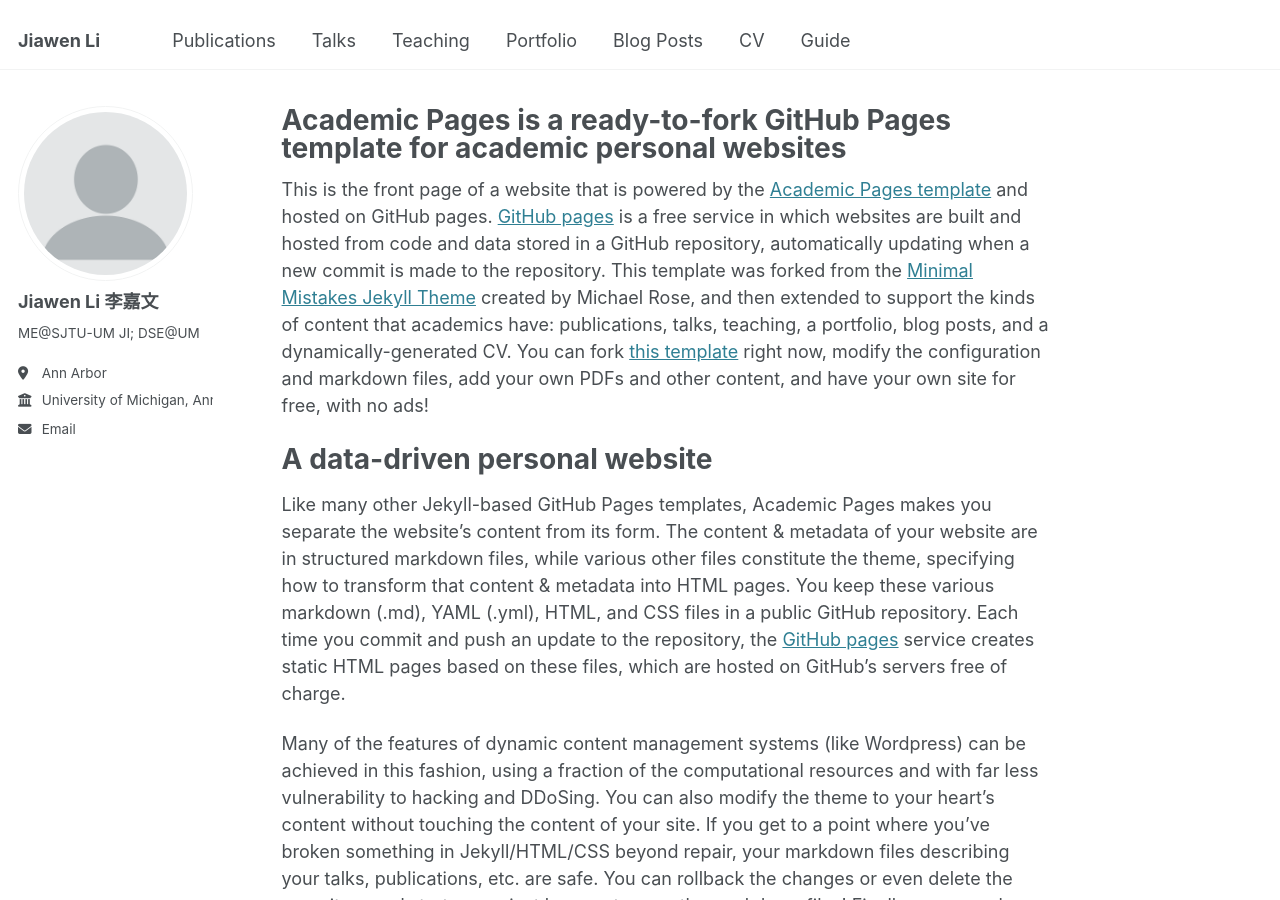
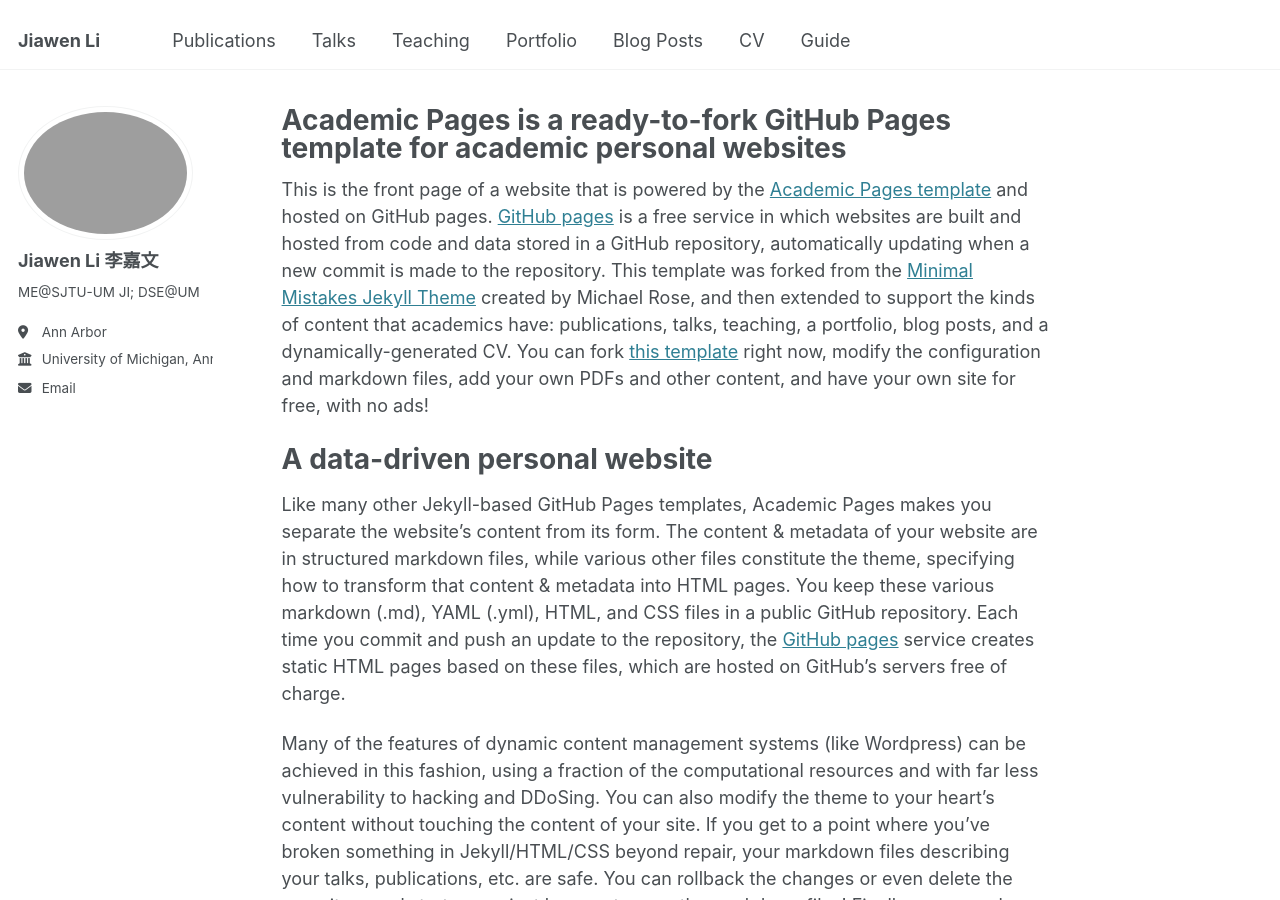
Before and after one commit to Jiawen-lee/Jiawen-lee.github.io, a Jekyll site: the page built from _pages/about.md, in a window 1280 px wide and 900 px high. Built offline with Jekyll 4.4.1, drawn with Linux system fonts in a browser that asks for light colours.

Commit message:
Update _config.yml

```diff
--- a/_config.yml
+++ b/_config.yml
@@ -22,7 +22,7 @@ repository               : "Jiawen-lee/Jiawen-lee.github.io"
 #               Additional customization can be done by editing /_includes/author-profile.html
 author:
   # Biographic information
-  avatar           : "profile.png"
+  avatar           : "IMG_7678.JPG"
   name             : "Jiawen Li 李嘉文"
   pronouns         : # example: "she/her"
   bio              : "ME@SJTU-UM JI; DSE@UM"
```
